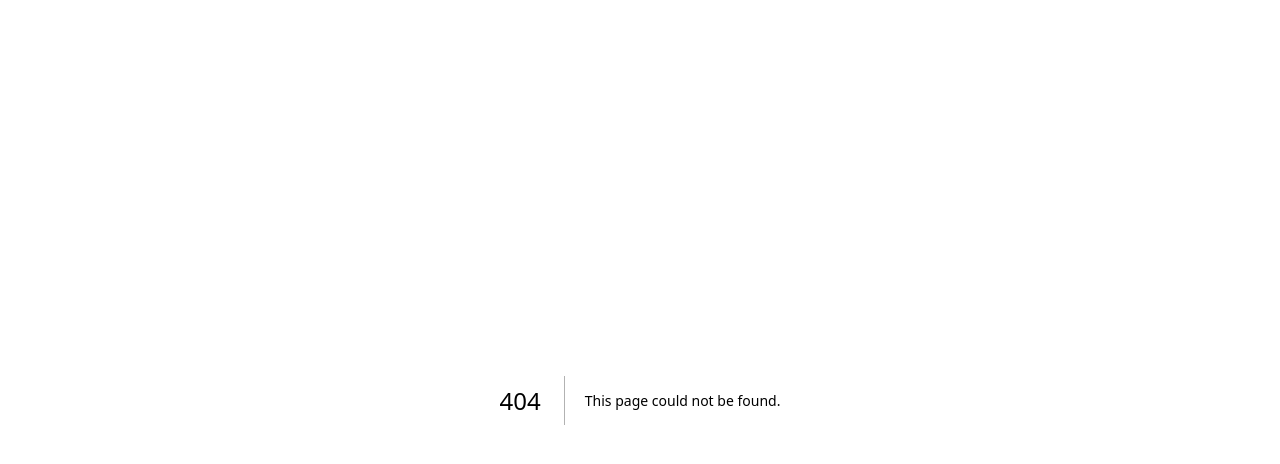
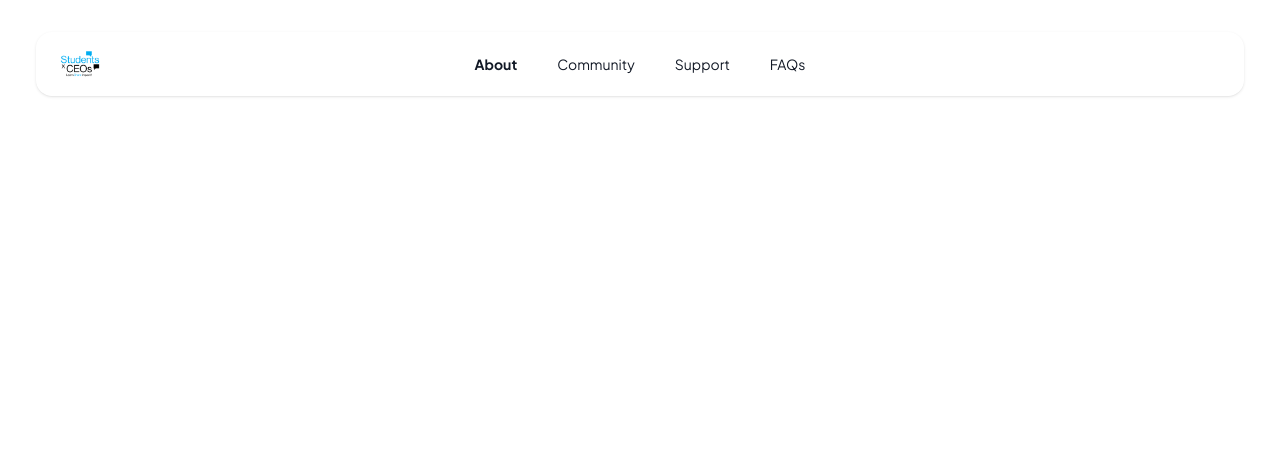
Before and after one commit to diayuunr/studentsxceos-revamp, a Next.js app: page /about in a window 1280 px wide. Before the commit this address had no page. Shown: the top 464 px of the page. Built offline with nearby package versions, Linux system fonts and the light colour scheme.

Commit message:
feat(navbar): update navbar active link

```diff
--- /dev/null
+++ b/src/app/about/page.tsx
@@ -0,0 +1,9 @@
+import Navbar from "@/components/Navbar";
+
+export default function About() {
+  return (
+    <main className="min-h-screen">
+      <Navbar />
+    </main>
+  );
+}
--- a/src/components/Navbar.tsx
+++ b/src/components/Navbar.tsx
@@ -9,6 +9,7 @@ import { usePathname } from "next/navigation";
 export default function Navbar() {
   const [open, setOpen] = useState(false);
   const pathname = usePathname();
+  const [active, setActive] = useState("");
   const navLink = "relative after:content-[''] after:absolute after:left-1/2 after:-translate-x-1/2 after:-bottom-1 after:w-0 after:origin-center after:h-[1px] after:bg-[var(--neutral-900)] after:transition-all after:duration-300 hover:after:w-full";
 
   return (
@@ -29,16 +30,16 @@ export default function Navbar() {
 
           {/* CENTER - MENU */}
           <div className="absolute left-1/2 -translate-x-1/2 hidden md:flex items-center gap-10 text-sm font-normal">
-            <Link href="/about" className={`${navLink} ${pathname === "/about" ? "font-bold" : ""}`}>
+            <Link href="/about" className={`${navLink} ${pathname === "/about" ? "font-bold after:hidden" : ""}`}>
               About
             </Link>
-            <Link href="/#community" className={`${navLink} ${pathname === "/community" ? "font-bold" : ""}`}>
+            <Link href="/#community" onClick={() => setActive("community")} className={`${navLink} ${active === "community" ? "font-bold after:hidden" : ""}`}>
               Community
             </Link>
-            <Link href="/support" className={`${navLink} ${pathname === "/support" ? "font-bold" : ""}`}>
+            <Link href="/support" className={`${navLink} ${pathname === "/support" ? "font-bold after:hidden" : ""}`}>
               Support
             </Link>
-            <Link href="/#faqs" className={`${navLink} ${pathname === "/faqs" ? "font-bold" : ""}`}>
+            <Link href="/#faqs" onClick={() => setActive("faqs")} className={`${navLink} ${active === "faqs" ? "font-bold after:hidden" : ""}`}>
               FAQs
             </Link>
           </div>
```
